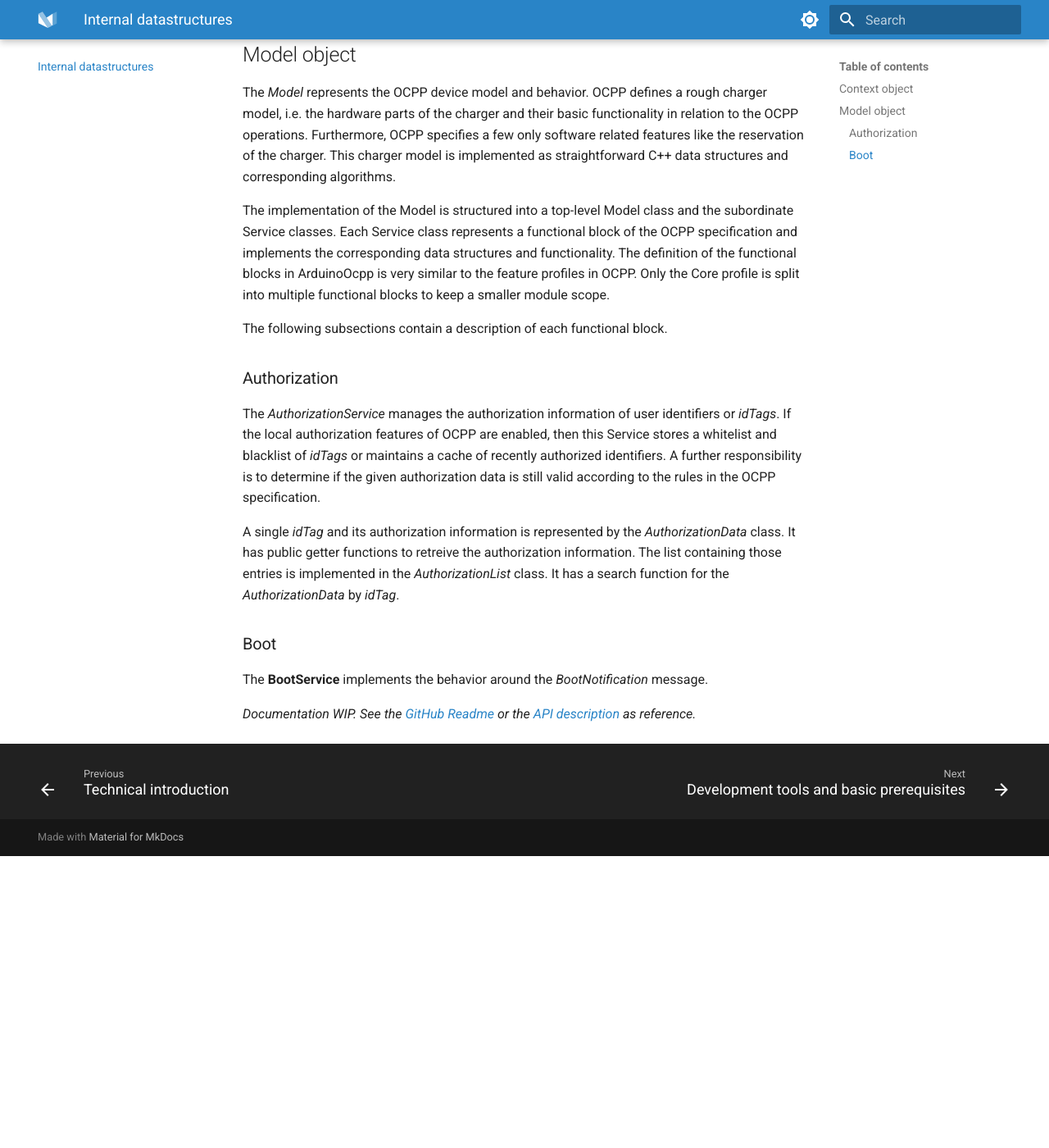
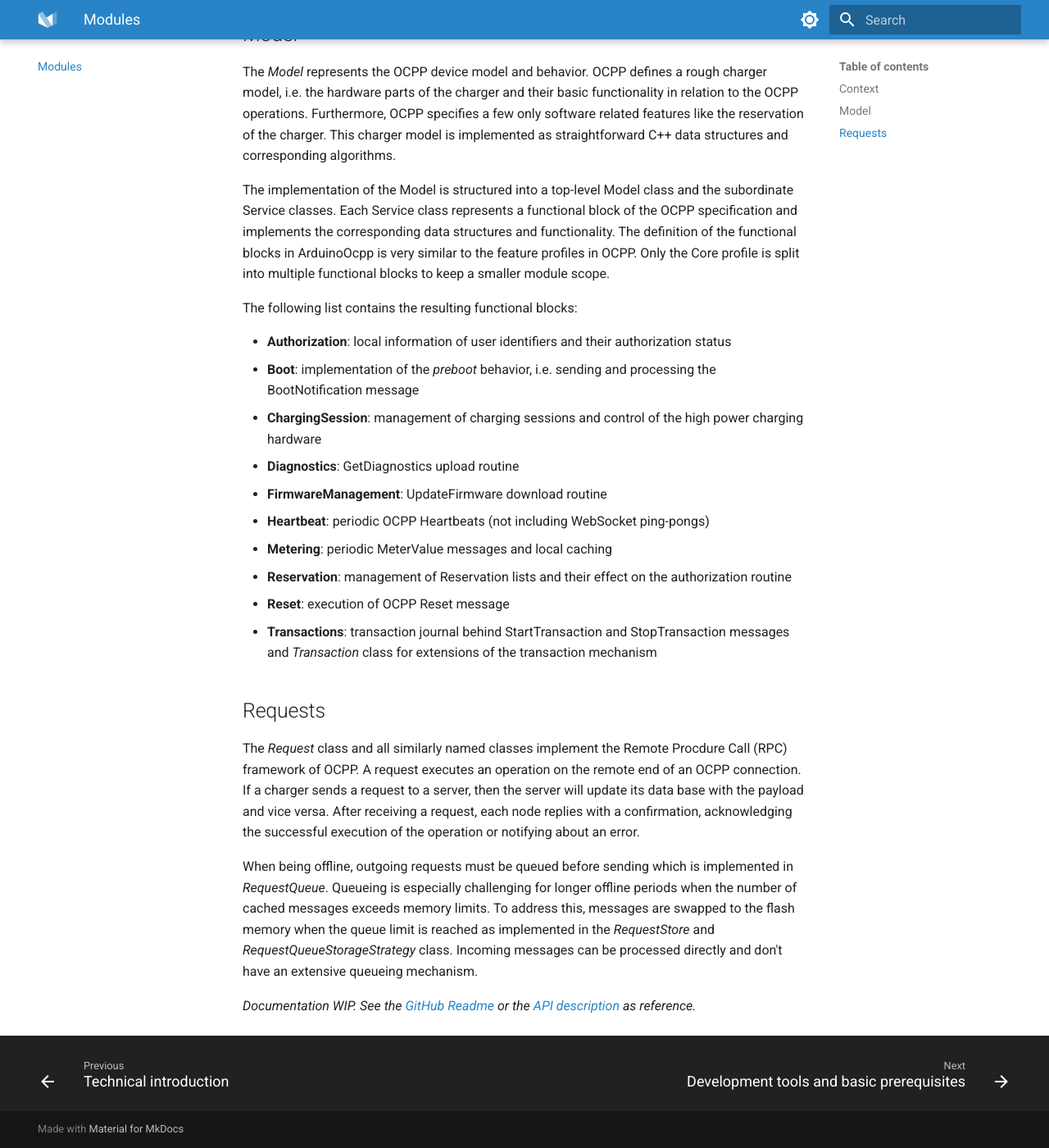
Before and after one commit to matth-x/MicroOcpp, an MkDocs documentation site: the page built from docs/modules.md, in a window 1280 px wide and 1400 px high, scrolled down 530 px. Shown: the whole window at 82% size. Built offline with MkDocs 1.6.1 and Material for MkDocs 9.7.7, drawn with Linux system fonts in a browser that asks for light colours; before the commit the page ends 1574 px from its top, so only the background shows below that; some of the changed text lies outside the part shown.

Commit message:
update docs

```diff
--- a/docs/modules.md
+++ b/docs/modules.md
@@ -1,29 +1,36 @@
-# Internal datastructures
+# Modules
 
-The API exposes some of the internal datastructures to the main firmware. This chapter gives an overview of their fields and shows how to use them to achieve the desired behavior.
+This chapter gives an overview of the class structure of ArduinoOcpp.
 
-## Context object
+## Context
 
 The *Context* contains all runtime data of ArduinoOcpp. Every data object which this library creates is stored in the Context instance, except only the Configuration. So it is the basic entry point to the internals of the library. The structure of the context follows the main architecture as described in [this introduction](intro-tech) and consists of the Request queue and message deserializer for the RPC framework and the Model object for the OCPP model and behavior (see below).
 
 When the library is initialized, `getOcppContext()` returns the current Context object.
 
-## Model object
+## Model
 
 The *Model* represents the OCPP device model and behavior. OCPP defines a rough charger model, i.e. the hardware parts of the charger and their basic functionality in relation to the OCPP operations. Furthermore, OCPP specifies a few only software related features like the reservation of the charger. This charger model is implemented as straightforward C++ data structures and corresponding algorithms.
 
 The implementation of the Model is structured into a top-level Model class and the subordinate Service classes. Each Service class represents a functional block of the OCPP specification and implements the corresponding data structures and functionality. The definition of the functional blocks in ArduinoOcpp is very similar to the feature profiles in OCPP. Only the Core profile is split into multiple functional blocks to keep a smaller module scope.
 
-The following subsections contain a description of each functional block.
+The following list contains the resulting functional blocks:
 
-### Authorization
+- **Authorization**: local information of user identifiers and their authorization status
+- **Boot**: implementation of the *preboot* behavior, i.e. sending and processing the BootNotification message
+- **ChargingSession**: management of charging sessions and control of the high power charging hardware
+- **Diagnostics**: GetDiagnostics upload routine
+- **FirmwareManagement**: UpdateFirmware download routine
+- **Heartbeat**: periodic OCPP Heartbeats (not including WebSocket ping-pongs)
+- **Metering**: periodic MeterValue messages and local caching
+- **Reservation**: management of Reservation lists and their effect on the authorization routine
+- **Reset**: execution of OCPP Reset message
+- **Transactions**: transaction journal behind StartTransaction and StopTransaction messages and *Transaction* class for extensions of the transaction mechanism
 
-The *AuthorizationService* manages the authorization information of user identifiers or *idTags*. If the local authorization features of OCPP are enabled, then this Service stores a whitelist and blacklist of *idTags* or maintains a cache of recently authorized identifiers. A further responsibility is to determine if the given authorization data is still valid according to the rules in the OCPP specification.
+## Requests
 
-A single *idTag* and its authorization information is represented by the *AuthorizationData* class. It has public getter functions to retreive the authorization information. The list containing those entries is implemented in the *AuthorizationList* class. It has a search function for the *AuthorizationData* by *idTag*.
+The *Request* class and all similarly named classes implement the Remote Procdure Call (RPC) framework of OCPP. A request executes an operation on the remote end of an OCPP connection. If a charger sends a request to a server, then the server will update its data base with the payload and vice versa. After receiving a request, each node replies with a confirmation, acknowledging the successful execution of the operation or notifying about an error.
 
-### Boot
-
-The **BootService** implements the behavior around the *BootNotification* message.
+When being offline, outgoing requests must be queued before sending which is implemented in *RequestQueue*. Queueing is especially challenging for longer offline periods when the number of cached messages exceeds memory limits. To address this, messages are swapped to the flash memory when the queue limit is reached as implemented in the *RequestStore* and *RequestQueueStorageStrategy* class. Incoming messages can be processed directly and don't have an extensive queueing mechanism.
 
 *Documentation WIP. See the [GitHub Readme](https://github.com/matth-x/ArduinoOcpp) or the [API description](https://github.com/matth-x/ArduinoOcpp/blob/master/src/ArduinoOcpp.h) as reference.*
```
